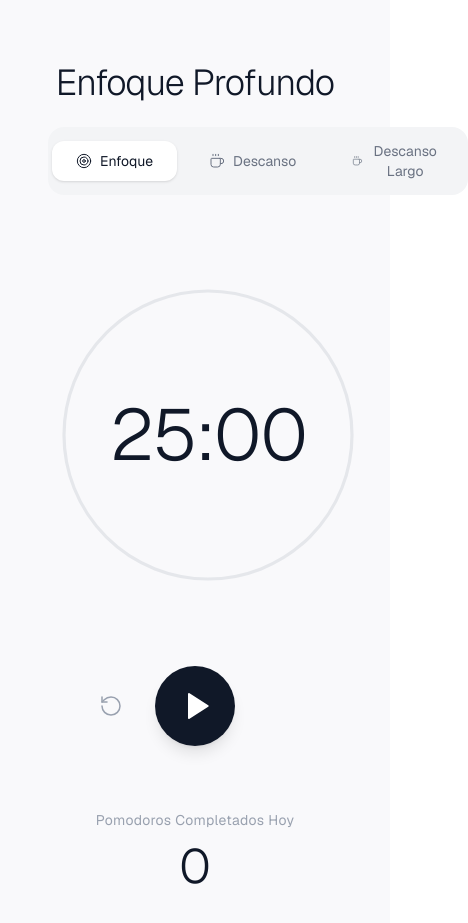
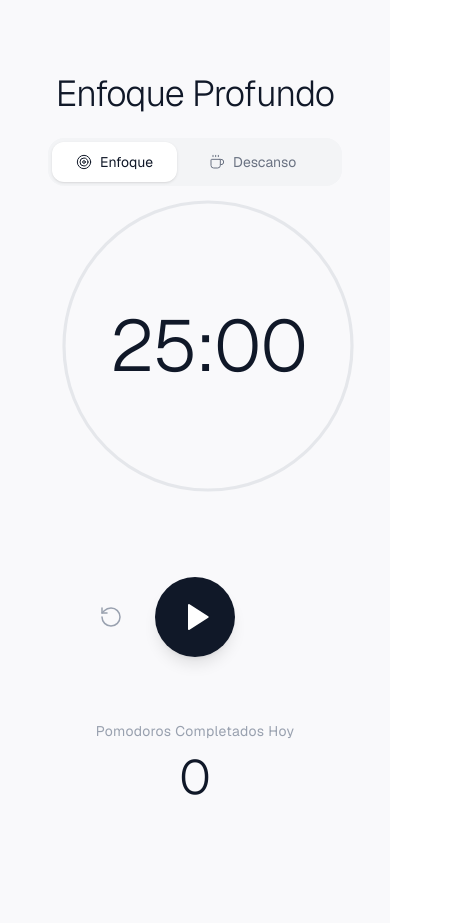
Before and after one commit to SirSantana/ingresos-personales, a Next.js app: page /dashboard in a window 390 px wide. Shown: the part 4080-5003 px from the top of the page, 468 px wide, since content can reach past the window. Built offline with nearby package versions, Linux system fonts and the light colour scheme; no server answers.

Commit message:
AddPomodoroBugs

```diff
--- a/app/components/PomodoroPage.tsx
+++ b/app/components/PomodoroPage.tsx
@@ -112,7 +112,11 @@
       <div className="max-w-2xl w-full text-center">
         <h1 className="text-4xl font-light text-gray-900 tracking-tight mb-6">Enfoque Profundo</h1>
 
-        <div className="inline-flex items-center gap-2 p-1 bg-gray-100 rounded-2xl mb-20">
+        <div   className="
+              flex sm:inline-flex items-center gap-2 p-1 bg-gray-100 rounded-2xl
+              overflow-x-auto sm:overflow-visible scrollbar-hide
+              snap-x snap-mandatory
+            ">
           {[
             { key: 'focus', label: 'Enfoque', icon: Target },
             { key: 'break', label: 'Descanso', icon: Coffee },
@@ -125,7 +129,7 @@
                 mode === key ? 'bg-white text-gray-900 shadow-sm' : 'text-gray-500 hover:text-gray-900'
               }`}
             >
-              <div className="flex items-center gap-2">
+              <div className="flex items-center gap-2 whitespace-nowrap overflow-hidden text-ellipsis">
                 <Icon className="w-4 h-4" strokeWidth={1.5} />
                 {label}
               </div>
```
